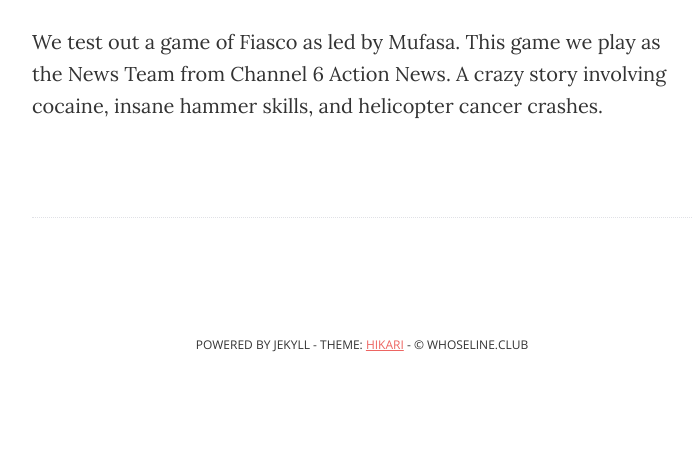
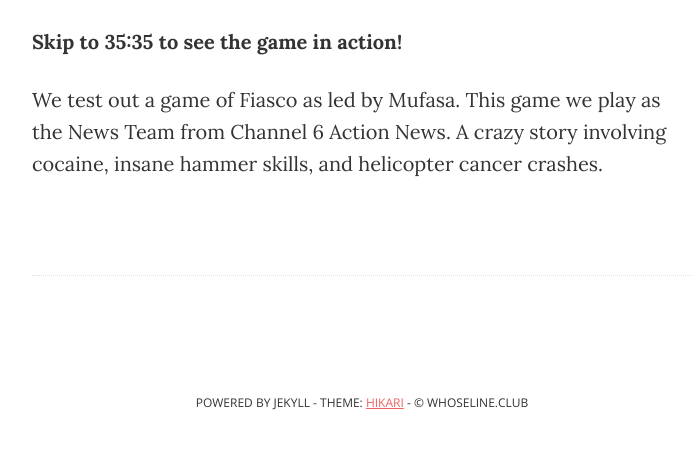
Before and after one commit to WhoseLine/whoseline.club, a Jekyll site: the page built from _posts/2018-08-28-8.md, in a window 1280 px wide. Shown: the part 945-1398 px from the top of the page, without its empty margins (278-976 px from the left). Built offline with Jekyll 4.4.1, drawn with Linux system fonts in a browser that asks for light colours; before the commit the page ends 1340 px from its top, so only the background shows below that.

Commit message:
Add hint

```diff
--- a/_posts/2018-08-28-8.md
+++ b/_posts/2018-08-28-8.md
@@ -5,4 +5,6 @@
 youtube: cSB3GMbuUa0
 ---
 
+**Skip to 35:35 to see the game in action!**
+
 We test out a game of Fiasco as led by Mufasa. This game we play as the News Team from Channel 6 Action News. A crazy story involving cocaine, insane hammer skills, and helicopter cancer crashes.
```
